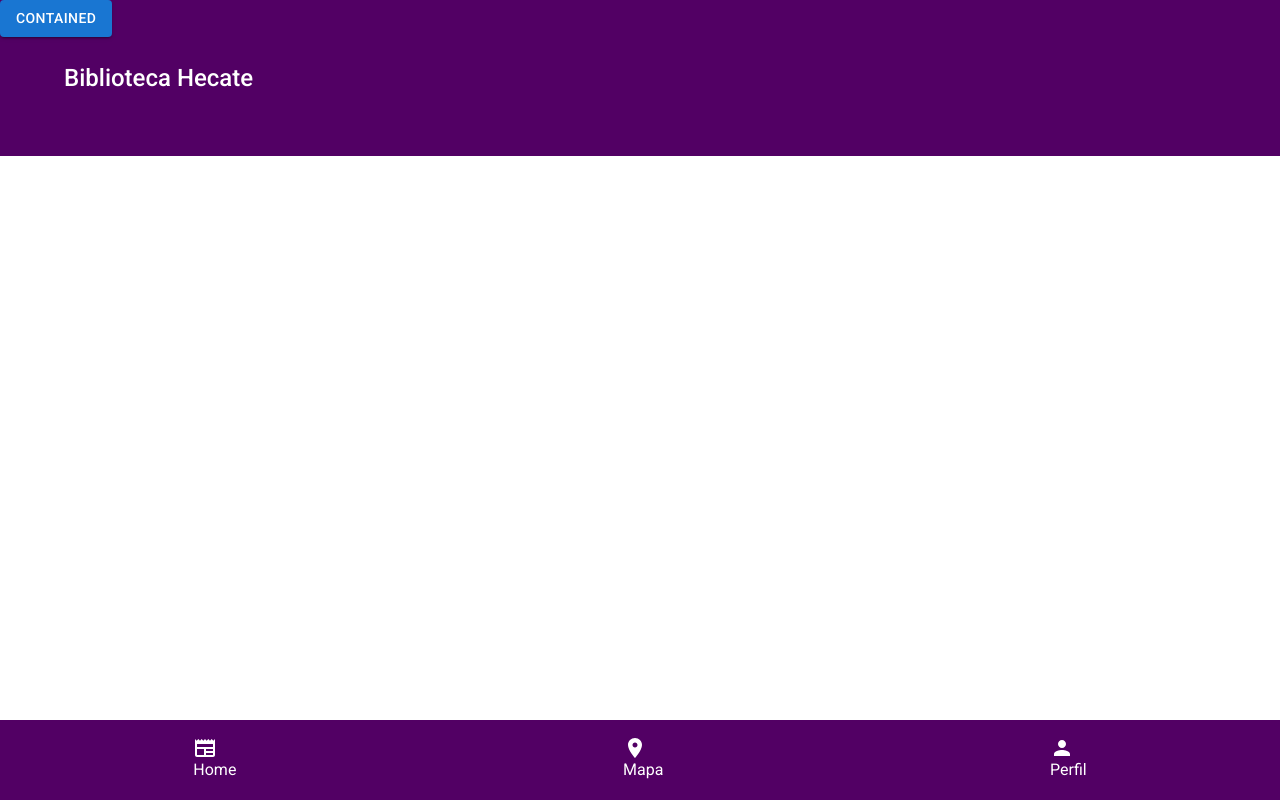
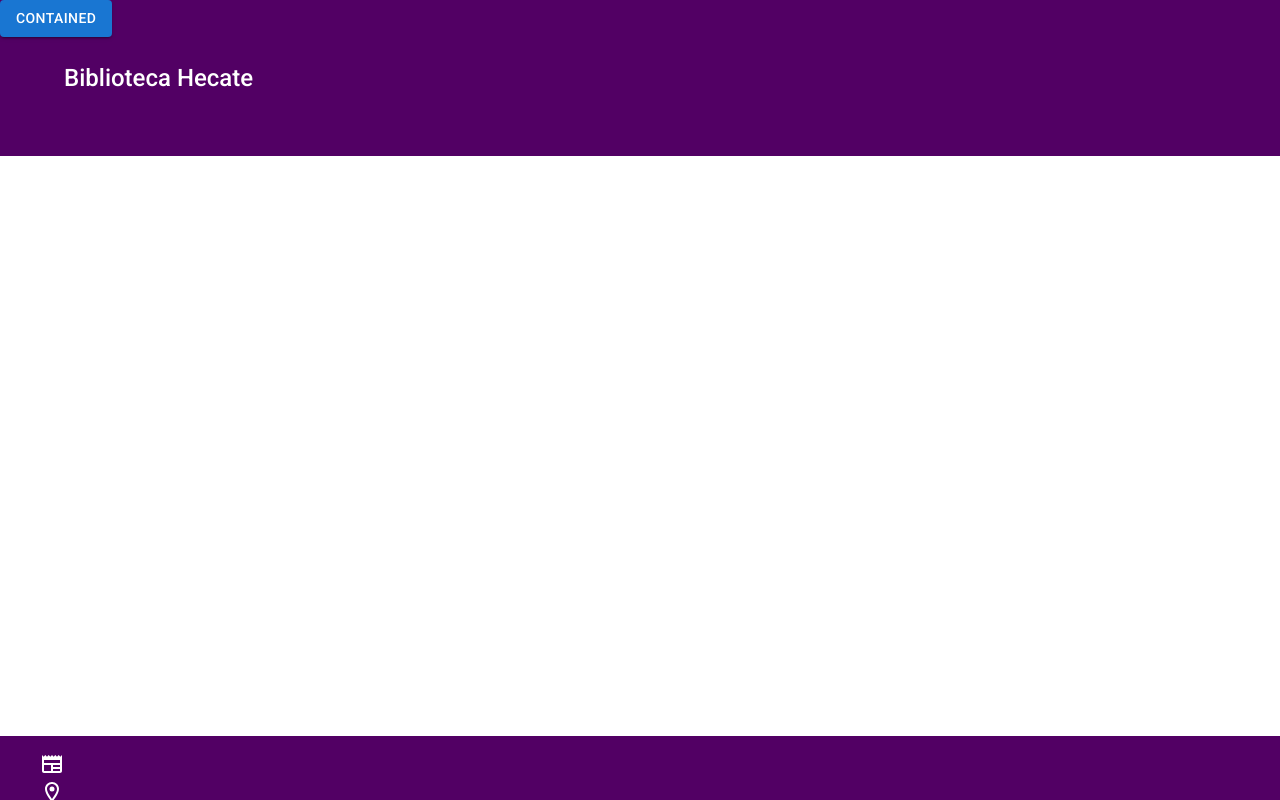
Before and after one commit to EloiseFeh/hecate, a React (Create React App) app: page / in a window 1280 px wide. Built offline with nearby package versions, Linux system fonts and the light colour scheme; what parse would draw is missing.

Commit message:
merge and fix conflicts

```diff
--- a/src/components/menu.js
+++ b/src/components/menu.js
@@ -1,29 +1,30 @@
-import * as React from 'react';
+import * as React from "react";
 import { Link } from "react-router-dom";
-import '../style/menu.css';
-import NewspaperIcon from '@mui/icons-material/Newspaper';
-import PersonIcon from '@mui/icons-material/Person';
-import LocationOnIcon from '@mui/icons-material/LocationOn';
+import "../style/menu.css";
+import NewspaperIcon from "@mui/icons-material/Newspaper";
+import PersonOutlineOutlinedIcon from "@mui/icons-material/PersonOutlineOutlined";
+import LocationOnOutlinedIcon from "@mui/icons-material/LocationOnOutlined";
 
 export default function Menu() {
-
   return (
-    <div className='navbar'>
-      <ul className='navbar-nav'>
-        <li className='nav-item'>
-          <NewspaperIcon/>
-          <Link to="/" className='nav-link'>Home</Link>
+    <div className="menu">
+      <ul className="menu-nav">
+        <li className="nav-item">
+          <Link to="/" className="nav-link">
+            <NewspaperIcon />
+          </Link>
         </li>
-        <li className='nav-item'>
-          <LocationOnIcon/>
-          <Link to="/mapa" className='nav-link'>Mapa</Link>
+        <li className="nav-item">
+          <Link to="/mapa" className="nav-link">
+            <LocationOnOutlinedIcon />
+          </Link>
         </li>
-        <li className='nav-item'>
-          <PersonIcon/>
-          <Link to="/perfil" className='nav-link'>Perfil</Link>
+        <li className="nav-item">
+          <Link to="/perfil" className="nav-link">
+            <PersonOutlineOutlinedIcon />
+          </Link>
         </li>
       </ul>
-
     </div>
   );
 }
--- a/src/style/library.css
+++ b/src/style/library.css
@@ -13,3 +13,13 @@
         font-size: 1.5rem;
         font-weight: 500;
     }
+
+.body-container{
+    margin-top: 25%;
+    height: 100vh;
+}
+
+.css-1ri6ub7-MuiPaper-root-MuiCard-root{
+    max-width: 100% !important;
+    margin: 0 8%;
+}
--- a/src/style/menu.css
+++ b/src/style/menu.css
@@ -1,5 +1,5 @@
-.navbar{
-    height: 10vh;
+.menu{
+    height: 8vh;
     width: 100vw;
     background-color: #520064;
     position: fixed;
--- a/src/views/map.js
+++ b/src/views/map.js
@@ -1,27 +1,34 @@
-import '../style/map.css';
-import { MapContainer, TileLayer, Marker, Popup } from 'react-leaflet'
-import Parse from 'parse/dist/parse.min.js';
-import React, { useState } from 'react';
-
+import "../style/map.css";
+import { MapContainer, TileLayer, Marker, Popup } from "react-leaflet";
+import Parse from "parse/dist/parse.min.js";
+import React, { useState, useEffect } from "react";
 
 export default function Map() {
-
   const [supportPoints, setSupportPoints] = useState(null);
 
   async function fetchSupportPoints() {
-        const query = new Parse.Query('SupportPoints');
+    const query = new Parse.Query("SupportPoints");
     let queryResult = await query.findAll();
-        console.log('SupportPoints: ', queryResult);
+    console.log("SupportPoints: ", queryResult);
     setSupportPoints(queryResult);
   }
+
+  useEffect(() => {
+    fetchSupportPoints();
+  }, []);
 
   return (
     <div>
       <div className="header">
         <label>Mapa</label>
       </div>
-            <div className='row'>
-                <MapContainer center={[51.505, -0.09]} zoom={20} scrollWheelZoom={false} className='mapView'>
+      <div className="row">
+        <MapContainer
+          center={[51.505, -0.09]}
+          zoom={20}
+          scrollWheelZoom={false}
+          className="mapView"
+        >
           <TileLayer
             attribution='&copy; <a href="https://www.openstreetmap.org/copyright">OpenStreetMap</a> contributors'
             url="https://{s}.tile.openstreetmap.org/{z}/{x}/{y}.png"
@@ -35,5 +42,4 @@ export default function Map() {
       </div>
     </div>
   );
-
 }
```
Lines whose indentation alone changed are shown as unchanged.
